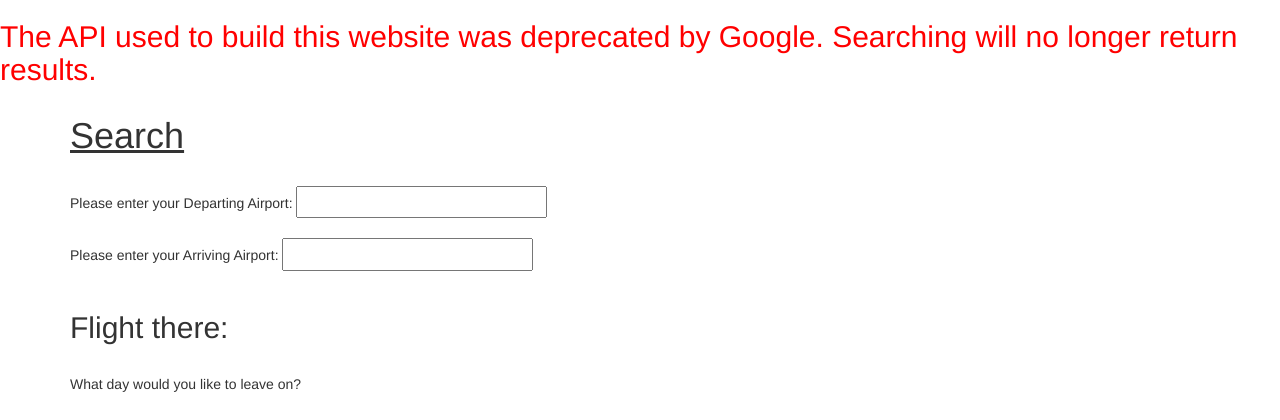
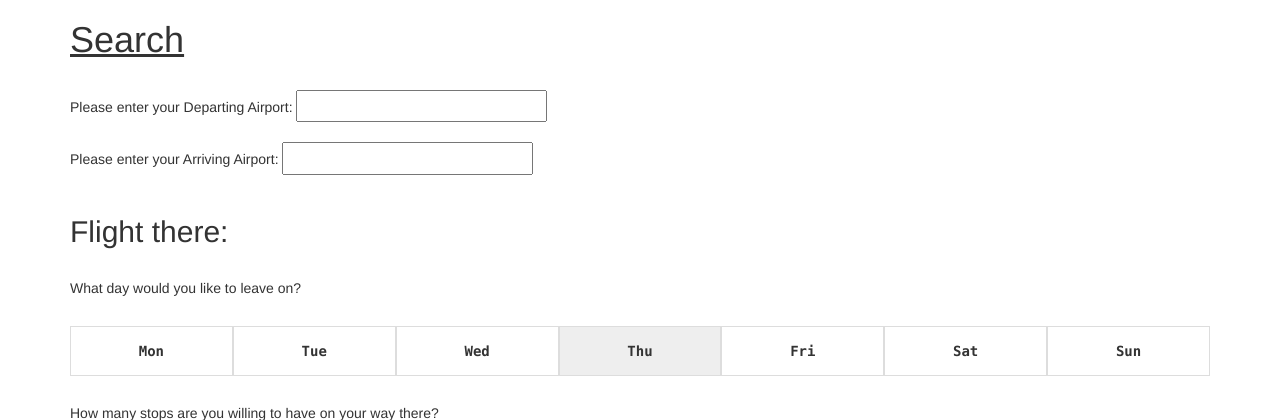
Before and after one commit to jonstieg/rebound-flights, a Flask app: page / in a window 1280 px wide. Shown: the top 420 px of the page. Run offline with Flask 2, Linux system fonts and the light colour scheme; some libraries are stand-ins or nearby versions.

Commit message:
remove big red API warning

```diff
--- a/app/templates/search.html
+++ b/app/templates/search.html
@@ -1,5 +1,5 @@
 <!-- extend base layout -->
-<h2><font color="red">The API used to build this website was deprecated by Google. Searching will no longer return results.</h2></font>
+<!-- <h2><font color="red">The API used to build this website was deprecated by Google. Searching will no longer return results.</h2></font> -->
 {% extends "base.html" %}
 {% block content %}
   <form action="" method="post" name="search">
```
